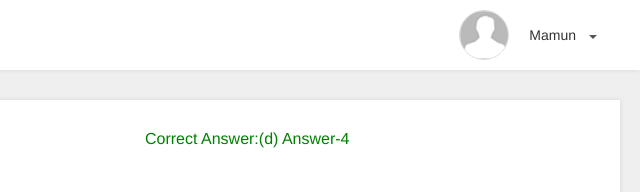
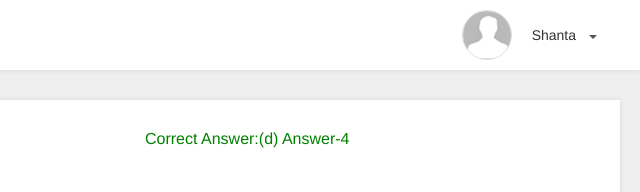
Before and after one commit to shantahub/EMS--PSD-TO-HTML, a plain HTML site: page verify-result.html in a window 1280 px wide. Shown: the top 192 px of the page, 640-1280 px from the left. Drawn offline with Linux system fonts and the light colour scheme.

Commit message:
Update verify-result.html

```diff
--- a/verify-result.html
+++ b/verify-result.html
@@ -48,7 +48,7 @@
                     <div class="user_photo">
                         <img src="images/photo.jpg" alt="">
                     </div>
-                    <div class="user_name">Mamun</div>
+                    <div class="user_name">Shanta</div>
                     <button class="btn btn-primary dropdown-toggle" type="button" data-toggle="dropdown">
                     <span class="caret"></span></button>
                     <ul class="dropdown-menu">
```
